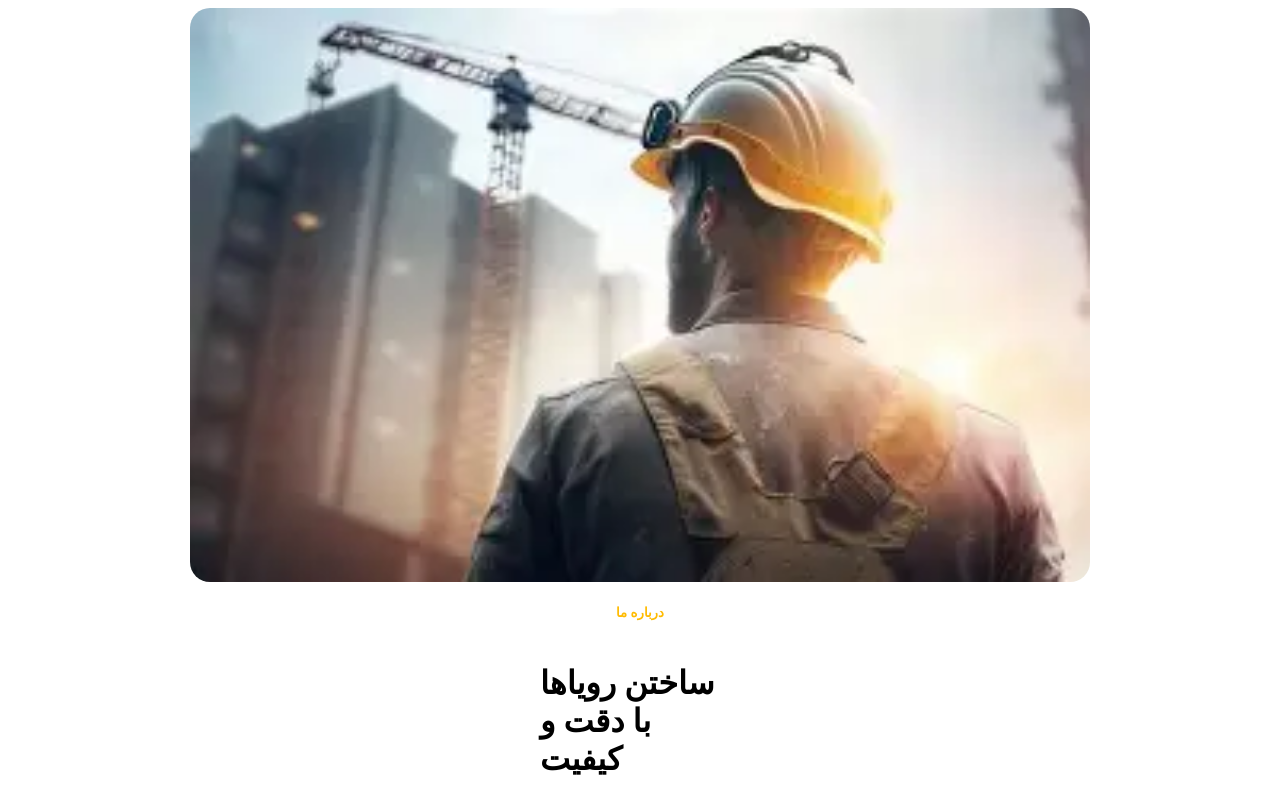
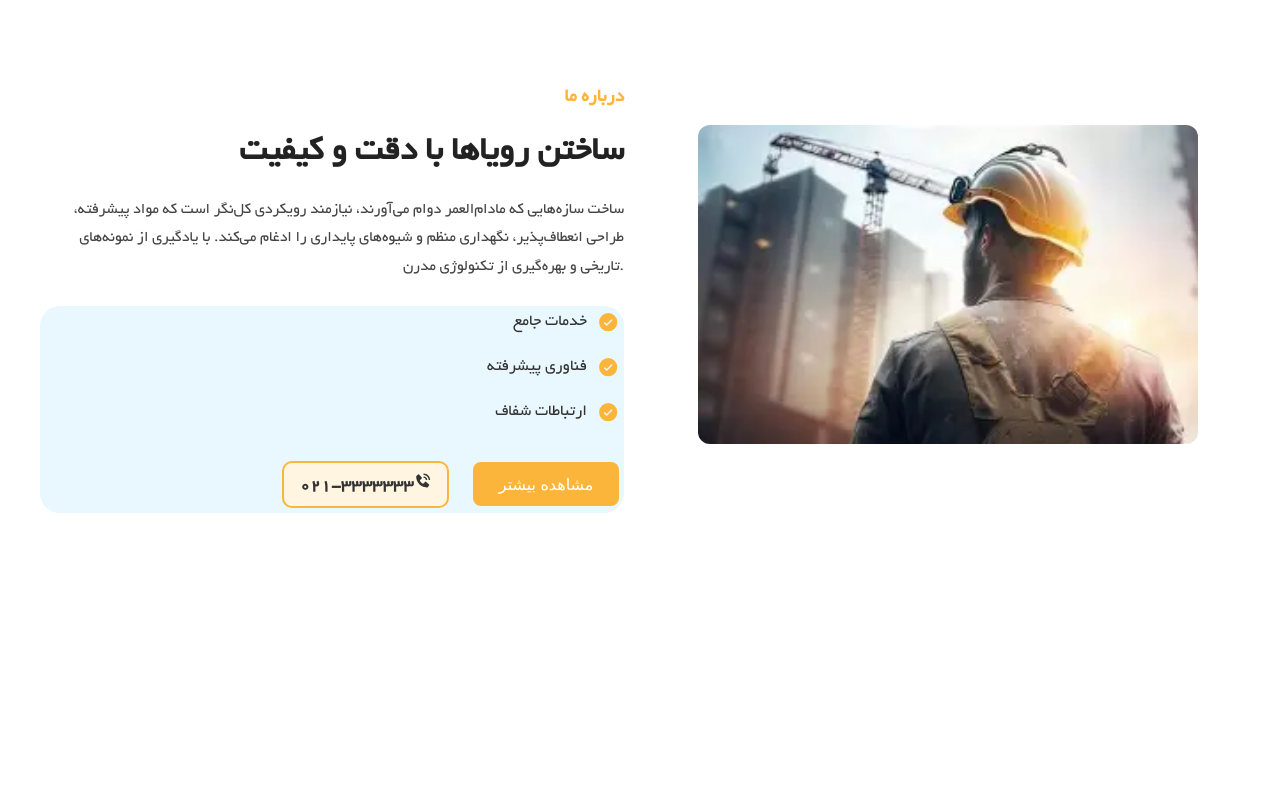
Before and after one commit to Amirreza333/test, a React (Vite) app: page / in a window 1280 px wide. Shown: the top 800 px of the page. Built offline with nearby package versions, Linux system fonts and the light colour scheme.

Commit message:
second code

```diff
--- a/src/components/Body/Body.jsx
+++ b/src/components/Body/Body.jsx
@@ -1,30 +1,58 @@
-// import Style from "./body.module.css";
-import stlye from "../Body/body.module.css";
+import style from "../Body/body.module.css";
+import { PiCheckCircleFill } from "react-icons/pi";
+import { BiSolidPhoneCall } from "react-icons/bi";
+
 function Body() {
+  const items = [
+    "خدمات جامع",
+    "فناوری پیشرفته",
+    "ارتباطات شفاف",
+  ];
+
   return (
-    <div className={stlye.container}>
-    <div className={stlye.bodypicture}>
-        <img className={stlye.image} src="/public/Picture/OIP.webp" alt="" />
-        <div className={stlye.bodytext}>
-          <h5 className="matn1">درباره ما</h5>
+    <div className={style.container}>
+      <div className={style.content}>
+
+        <div className={style.textSection}>
+          <h5 className={style.subtitle}>درباره ما</h5>
+          <h1 className={style.title}>ساختن رویاها با دقت و کیفیت</h1>
+
+          <p className={style.description}>
+            ساخت سازه‌هایی که مادام‌العمر دوام می‌آورند، نیازمند رویکردی کل‌نگر است که
+            مواد پیشرفته، طراحی انعطاف‌پذیر، نگهداری منظم و شیوه‌های پایداری را ادغام می‌کند.
+            با یادگیری از نمونه‌های تاریخی و بهره‌گیری از تکنولوژی مدرن.
+          </p>
+
+          <ul className={style.checklist}>
+
+
+            {items.map((item, index) => (
+              <li key={index} className={style.checkItem}>
+                <PiCheckCircleFill className={style.checkIcon} />
+                <span>{item}</span>
+              </li>
+            ))}
+                   <div className={style.cta}>
+  <button className={style.btn}>مشاهده بیشتر</button>
+  <div className={style.phoneBox}>
+    <span className={style.phoneNumber}> <BiSolidPhoneCall />
+ 021-3333333</span>
+  </div>
+</div>
+          </ul>
         </div>
-        <h1 className="matn2">ساختن رویاها با دقت و کیفیت</h1>
-        <div>
-          <p className={stlye.description}></p>
-          <h4 className="matn3">
-            ساخت سازه‌هایی که مادام‌العمر دوام می‌آورند، نیازمند رویکردی کل‌نگر
-            است که مواد پیشرفته، طراحی انعطاف‌پذیر، نگهداری منظم و شیوه‌های
-            پایداری را ادغام می‌کند. با یادگیری از نمونه های تاریخی و بهره گیری
-            از تکنولوژی مدرن
-          </h4>
-          <div className={stlye.box}>
-            <li className="boxtext1">خدمات جامع</li>
-            <li className="boxtext2">فن آوری پیشرفته</li>
-            <li className="boxtext3">ارتباطات شفاف</li>
+
+
+        <div className={style.imageSection}>
+          <img
+            className={style.image}
+            src="/Picture/OIP.webp"
+            alt="تصویر ساختمان"
+          />
         </div>
       </div>
     </div>
-          </div>
   );
 }
+
 export default Body;
--- a/src/components/Body/body.module.css
+++ b/src/components/Body/body.module.css
@@ -1,58 +1,158 @@
+@font-face {
+  font-family: yekan;
+  src: url(../../../Font/Yekan.ttf);
+}
+div{
+  font-family: yekan;
+}
 .container {
-  display: flex;
-  justify-content: center;
-
-  height: 100%;
-
-  width: 100%;
-}
-
-.bodypicture {
-  height: 200px;
-  width: 200px;
-  display: flex;
-  justify-content: flex-start;
-  align-items: center;
-  flex-direction: column
-
-}
-
-.image {
-  height: 900px;
-  width: 900px;
-  border-radius: 20px;
-}
-.bodytext {
-  color: rgb(255, 187, 0);
-
-
-
-}
-.matn3{
-    color: rgb(0, 0, 0);
-height: 100px;
-width: 500px;
-}
-.matn1 {
-  color: black;
-}
-.matn2{
-
-}
-
-.box{
-height: 100px;
-    width: 100%;
- background-color: rgba(56, 253, 253, 0.267);
-direction: rtl;
-font-size: 140%;
-padding-top: 10px;
+  direction: ltr;
+  text-align: right;
+  padding: 3rem 2rem;
+  font-family: "Segoe UI", Tahoma, Geneva, Verdana, sans-serif;
+  background-color: #fff;
 
 }
 
 
-
-.boxtext1{
+.content {
+  display: flex;
+  align-items: center;
+  justify-content: space-between;
+  flex-wrap: wrap;
+  gap: 2rem;
+}
 
 
+.textSection {
+  flex: 1;
+  min-width: 320px;
+  max-width: 600px;
 }
+
+.subtitle {
+  font-size: 1.2rem;
+  color: #fcb53b;
+  margin-bottom: 0.5rem;
+}
+
+.title {
+  font-size: 2.2rem;
+  line-height: 1.3;
+  color: #222;
+  margin-bottom: 1.2rem;
+}
+
+.description {
+  font-size: 1rem;
+  line-height: 1.8;
+  color: #444;
+  margin-bottom: 1.5rem;
+}
+
+
+.imageSection {
+  flex: 1;
+  display: flex;
+  justify-content: center;
+}
+
+.image {
+  width: 100%;
+  max-width: 500px;
+  border-radius: 12px;
+  object-fit: cover;
+}
+
+
+.checklist {
+background-color: rgba(233, 247, 254);
+  direction: rtl;
+  list-style: none;
+  padding: 0;
+  margin: 1.5rem 0 0 0;
+  border-radius: 20px;
+}
+
+.checkItem {
+  padding-right: 5px;
+  padding-top: 5px;
+  padding-bottom: 5px;
+  display: flex;
+  align-items: center;
+  margin-bottom: 0.8rem;
+  transition: transform 0.2s;
+}
+
+.checkItem:hover {
+  transform: translateX(-4px);
+}
+
+.checkIcon {
+  color: #fcb53b;
+  font-size: 1.4rem;
+  margin-left: 0.6rem;
+}
+
+.checkItem span {
+  font-size: 1.05rem;
+  font-weight: 500;
+  color: #333;
+}
+
+
+@media (max-width: 900px) {
+  .content {
+    flex-direction: column;
+    text-align: center;
+  }
+  .textSection {
+    order: 2;
+  }
+  .imageSection {
+    order: 1;
+  }
+  .checkItem {
+    justify-content: center;
+  }
+}
+
+
+.cta {
+  padding-right: 5px;
+  padding-bottom: 5px;
+  display: flex;
+  align-items: center;
+  gap: 1.5rem;
+  margin-top: 2rem;
+}
+
+.btn {
+
+  background-color: #fcb53b;
+  color: #fff;
+  border: none;
+  padding: 0.8rem 1.6rem;
+  border-radius: 8px;
+  font-size: 1rem;
+  cursor: pointer;
+  transition: all 0.7s ease;
+}
+
+.btn:hover {
+  background-color: #e0a42f;
+  transform: translateY(-5px);
+}
+
+.phoneBox {
+  background-color: #fff5e0;
+  border: 2px solid #fcb53b;
+  padding: 0.6rem 1rem;
+  border-radius: 10px;
+}
+
+.phoneNumber {
+  font-weight: 600;
+  font-size: 1.1rem;
+  color: #333;
+}
```
Also changed, not shown: package.json (+6 -1 lines), Font/Yekan.ttf (added), 1 other file (tests, documents, lock files or other folders).
